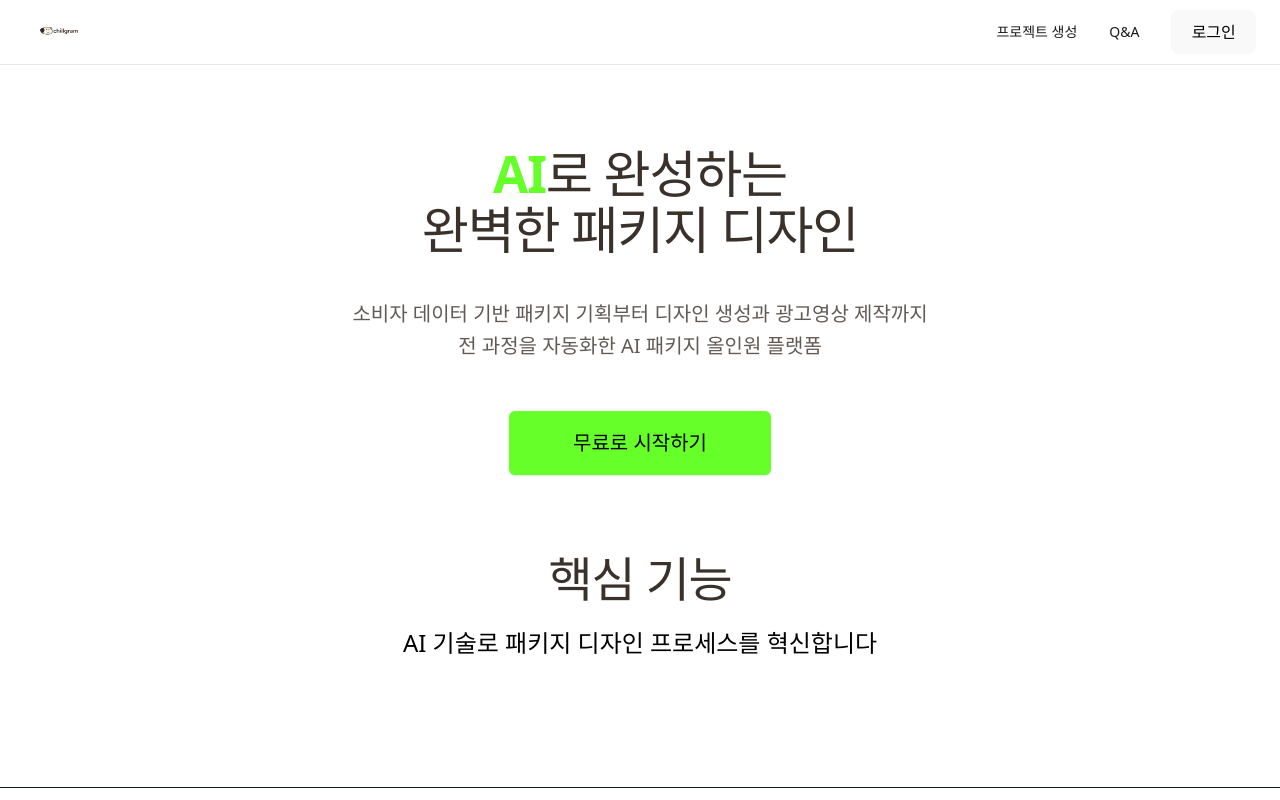
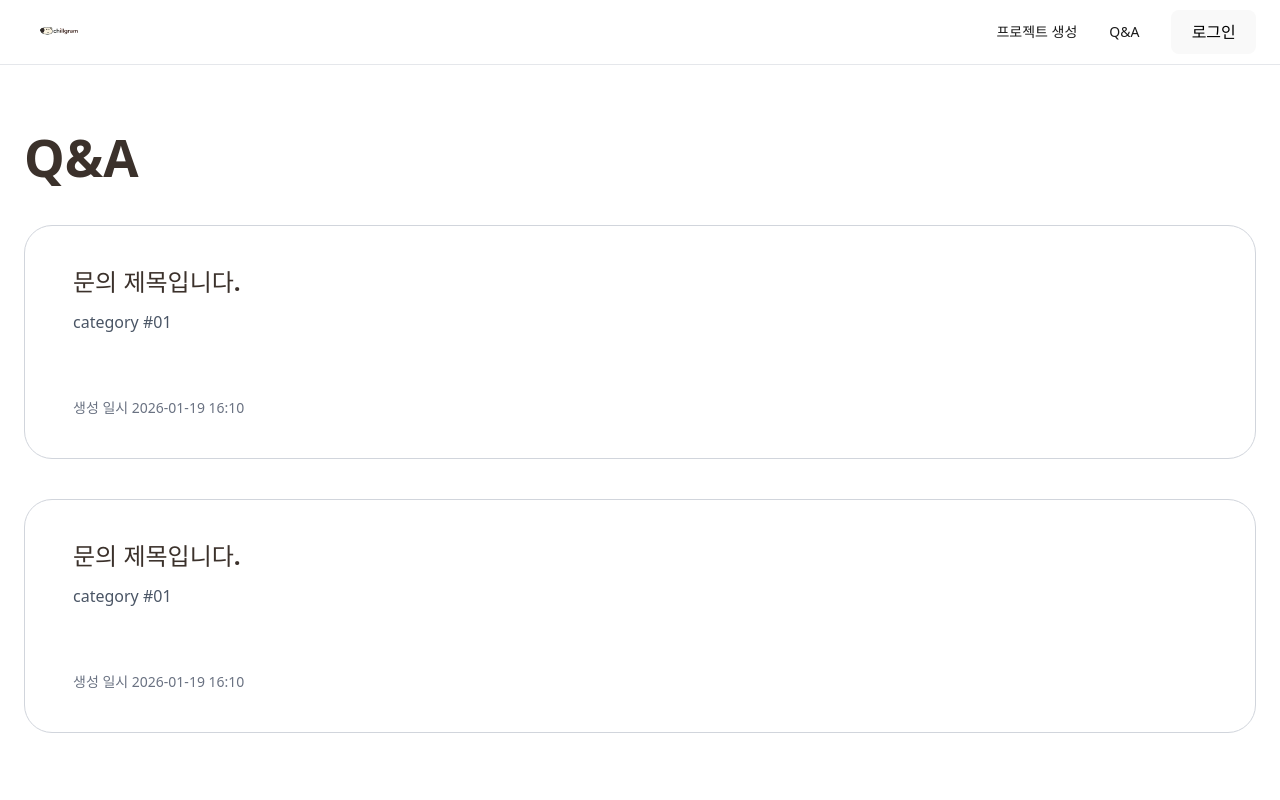
Before and after one commit to chillgram/CHILLGRAM_AI_FE, a React (Vite) app: page /qna in a window 1280 px wide. Shown: the top 800 px of the page. Built offline with nearby package versions, Linux system fonts and the light colour scheme.

Commit message:
feat: Q&A 리스트 카드 컴포넌트 분리
- Q&A 카드 UI를 QnaCard 컴포넌트로 분리
- react-router-dom 추가 및 기본 라우팅 구성

```diff
--- a/package.json
+++ b/package.json
@@ -13,6 +13,7 @@
     "@tanstack/react-query": "^5.90.16",
     "react": "^19.2.0",
     "react-dom": "^19.2.0",
+    "react-router-dom": "^7.12.0",
     "zustand": "^5.0.9"
   },
   "devDependencies": {
--- a/src/app/App.jsx
+++ b/src/app/App.jsx
@@ -1,10 +1,17 @@
+import { BrowserRouter, Routes, Route } from "react-router-dom";
+import HomePage from "@/pages/HomePage";
+import QnAPage from "@/pages/QnAPage";
 import { Layout } from "@/components/layout/Layout";
-import HomePage from "@/pages/HomePage";
 
 export default function App() {
   return (
-    <Layout>
-      <HomePage />
-    </Layout>
+    <BrowserRouter>
+      <Layout>
+        <Routes>
+          <Route path="/" element={<HomePage />} />
+          <Route path="/qna" element={<QnAPage />} />
+        </Routes>
+      </Layout>
+    </BrowserRouter>
   );
 }
--- a/src/components/common/Card.jsx
+++ b/src/components/common/Card.jsx
@@ -1,5 +1,13 @@
-import { cn } from "../../utils/cn";
+export default function Card({ title, category, createdAt, onClick }) {
+  return (
+    <article
+      onClick={onClick}
+      className="cursor-pointer rounded-[28px] border border-gray-300 bg-white px-12 py-10 hover:bg-gray-50"
+    >
+      <h3 className="text-2xl font-extrabold text-[#3b312b]">{title}</h3>
+      <p className="mt-3 text-base text-gray-600">{category}</p>
 
-export default function Card({ className, children }) {
-  return <div className={cn("rounded-2xl border bg-white p-5 shadow-sm", className)}>{children}</div>;
+      <div className="mt-16 text-sm text-gray-500">생성 일시 {createdAt}</div>
+    </article>
+  );
 }
--- /dev/null
+++ b/src/pages/QnAPage.jsx
@@ -0,0 +1,27 @@
+import Card from "@/components/common/Card";
+
+export default function QnAPage() {
+  const items = [
+    { id: 1, title: "문의 제목입니다.", category: "category #01", createdAt: "2026-01-19 16:10" },
+    { id: 2, title: "문의 제목입니다.", category: "category #01", createdAt: "2026-01-19 16:10" },
+  ];
+
+  return (
+    <section className="w-full bg-white">
+      <div className="mx-auto max-w-7xl px-6 py-16">
+        <h1 className="text-5xl font-extrabold text-[#3b312b]">Q&amp;A</h1>
+        <div className="mt-10 space-y-10">
+          {items.map((q) => (
+            <Card
+              key={q.id}
+              title={q.title}
+              category={q.category}
+              createdAt={q.createdAt}
+              onClick={() => console.log("go detail", q.id)}
+            />
+          ))}
+        </div>
+      </div>
+    </section>
+  );
+}
```
